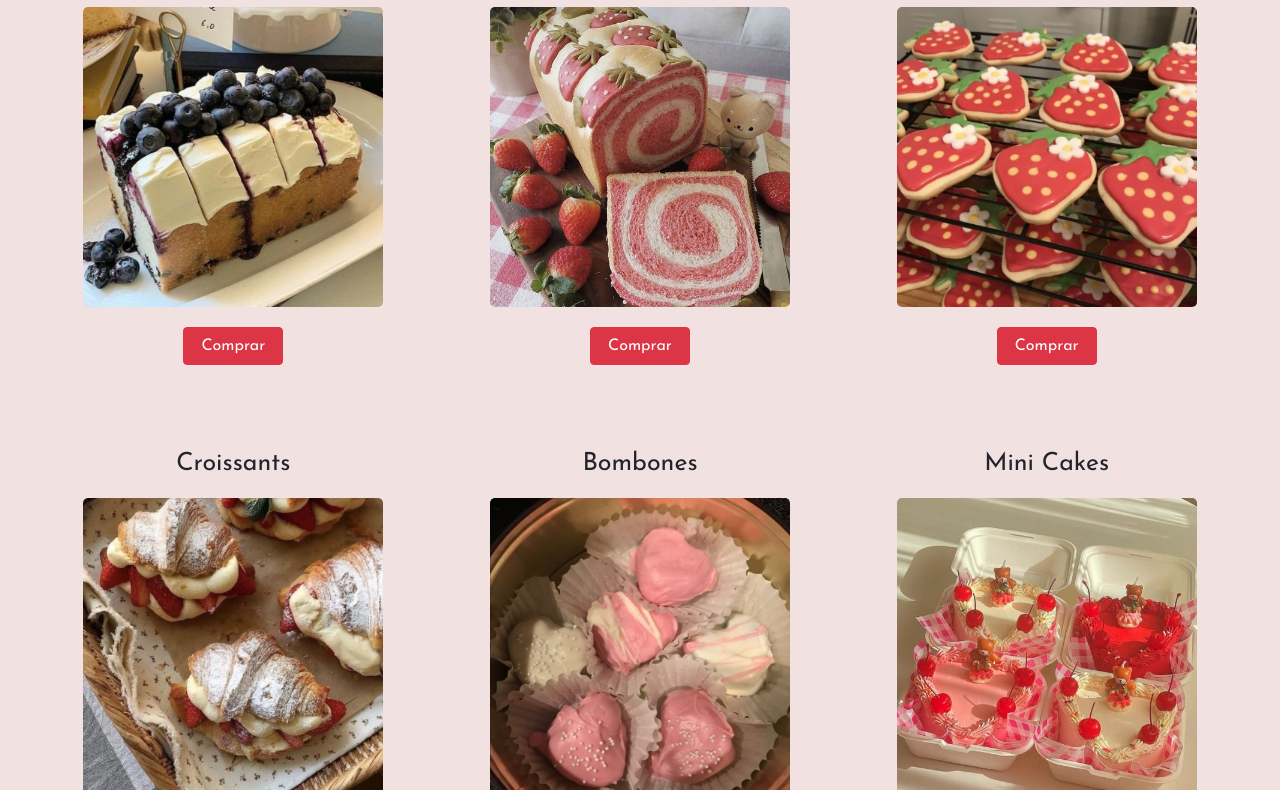
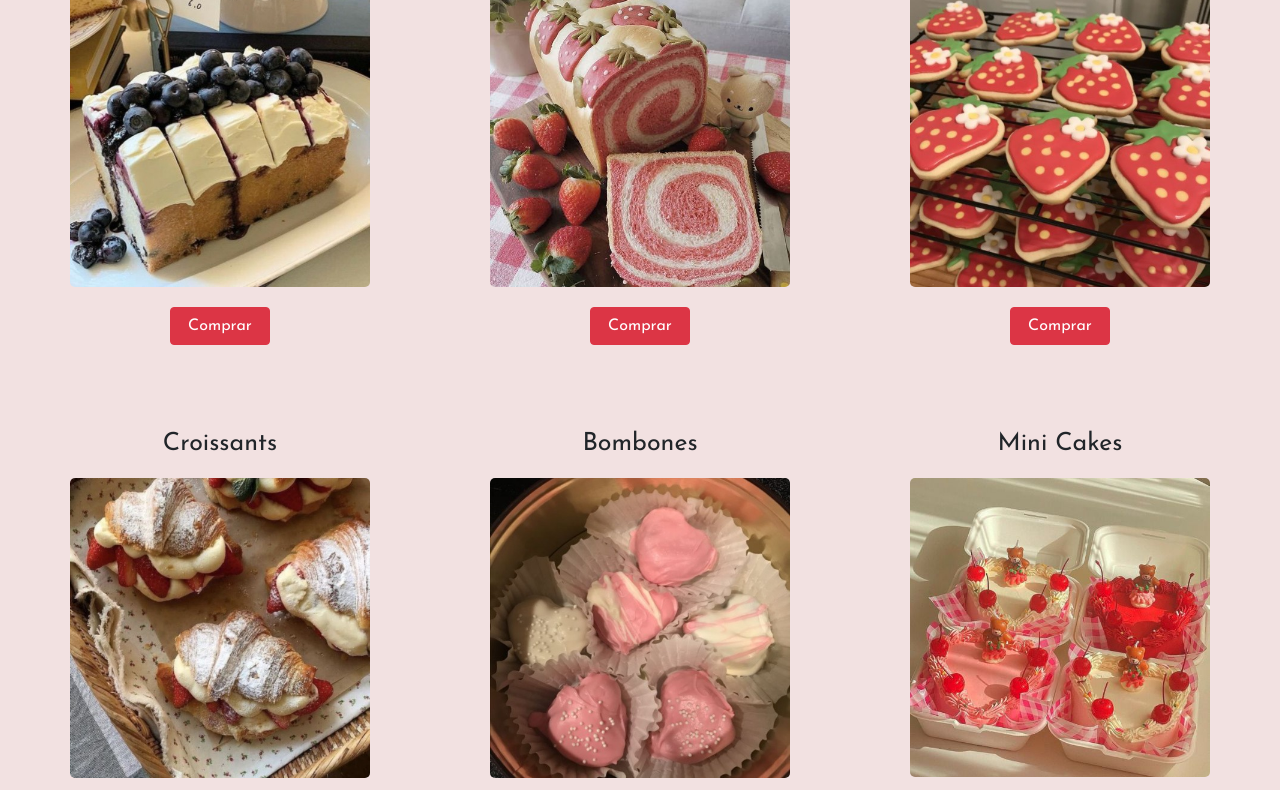
Before and after one commit to alegremeli/alegremelina, a website: page secciones/menu.html in a window 1280 px wide. Shown: the part 402-1192 px from the top of the page. Drawn offline with nearby package versions, Linux system fonts and the light colour scheme.

Commit message:
arregle grilla del menu

```diff
--- a/scss/partials/_menu.scss
+++ b/scss/partials/_menu.scss
@@ -1,12 +1,12 @@
 .productos {
         text-align: center;
-        margin: 10px;
-        padding: 10px;
 
 // Mediaqueries de la grilla, sección Menú.
 
         .productosImg {
             display: grid;
+            margin:10px;
+            padding: 10px;
 
             @media (min-width: 320px) {
                 grid-template-columns: 1fr;
```
Also changed, not shown: css/style.css.
